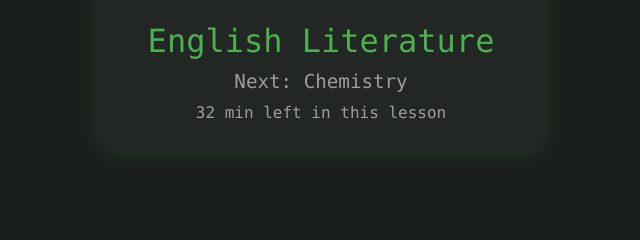
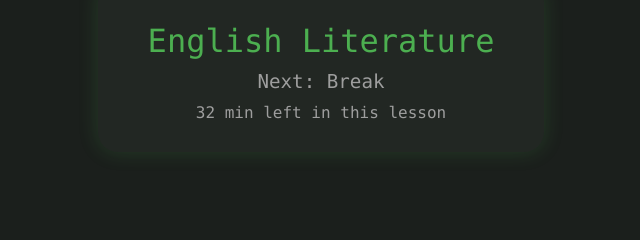
Before and after one commit to Charleseton/schedule.github.io, a plain HTML site: page index.html in a window 1280 px wide. Shown: the part 389-629 px from the top of the page, 319-959 px from the left. Drawn offline with Linux system fonts and the light colour scheme.

Commit message:
Update index.html

```diff
--- a/index.html
+++ b/index.html
@@ -89,42 +89,62 @@
       Monday: [
         { start: "09:00", end: "09:45", subject: "Computer Science" },
         { start: "09:45", end: "10:30", subject: "English Literature" },
+        { start: "10:30", end: "10:45", subject: "Break" },
         { start: "10:45", end: "11:30", subject: "Physics" },
         { start: "11:30", end: "12:15", subject: "Maths" },
+        { start: "12:15", end: "13:00", subject: "Lunch" },
         { start: "13:00", end: "13:45", subject: "Biology" },
+        { start: "13:45", end: "14:30", subject: "Break" },
         { start: "14:00", end: "14:45", subject: "Chemistry" },
+        { start: "14:45", end: "15:15", subject: "Wrap Up" },
       ],
       Tuesday: [
         { start: "09:00", end: "09:45", subject: "Computer Science" },
         { start: "09:45", end: "10:30", subject: "English Literature" },
+        { start: "10:30", end: "10:45", subject: "Break" },
         { start: "10:45", end: "11:30", subject: "Chemistry" },
         { start: "11:30", end: "12:15", subject: "Maths" },
+        { start: "12:15", end: "13:00", subject: "Lunch" },
         { start: "13:00", end: "13:45", subject: "Physics" },
+        { start: "13:45", end: "14:30", subject: "Break" },
         { start: "14:00", end: "14:45", subject: "English Language" },
+        { start: "14:45", end: "15:15", subject: "Wrap Up" },
       ],
       Wednesday: [
         { start: "09:00", end: "09:45", subject: "Computer Science" },
         { start: "09:45", end: "10:30", subject: "English Language" },
+        { start: "10:30", end: "10:45", subject: "Break" },
         { start: "10:45", end: "11:30", subject: "Chemistry" },
         { start: "11:30", end: "12:15", subject: "Maths" },
+        { start: "12:15", end: "13:00", subject: "Lunch" },
         { start: "13:00", end: "13:45", subject: "Biology" },
+        { start: "13:45", end: "14:30", subject: "Break" },
         { start: "14:00", end: "14:45", subject: "Computer Science" },
+        { start: "14:45", end: "15:15", subject: "Wrap Up" },
       ],
       Thursday: [
         { start: "09:00", end: "09:45", subject: "Computer Science" },
         { start: "09:45", end: "10:30", subject: "English Language" },
+        { start: "10:30", end: "10:45", subject: "Break" },
         { start: "10:45", end: "11:30", subject: "Chemistry" },
         { start: "11:30", end: "12:15", subject: "Maths" },
+        { start: "12:15", end: "13:00", subject: "Lunch" },
         { start: "13:00", end: "13:45", subject: "Physics" },
+        { start: "13:45", end: "14:30", subject: "Break" },
         { start: "14:00", end: "14:45", subject: "English Literature" },
+        { start: "14:45", end: "15:15", subject: "Wrap Up" },
       ],
       Friday: [
         { start: "09:00", end: "09:45", subject: "Computer Science" },
         { start: "09:45", end: "10:30", subject: "English Literature" },
+        { start: "10:30", end: "10:45", subject: "Break" },
         { start: "10:45", end: "11:30", subject: "Physics" },
         { start: "11:30", end: "12:15", subject: "Maths" },
+        { start: "12:15", end: "13:00", subject: "Lunch" },
         { start: "13:00", end: "13:45", subject: "Biology" },
+        { start: "13:45", end: "14:30", subject: "Break" },
         { start: "14:00", end: "14:45", subject: "Chemistry" },
+        { start: "14:45", end: "15:15", subject: "Wrap Up" },
       ]
     };
 
```
